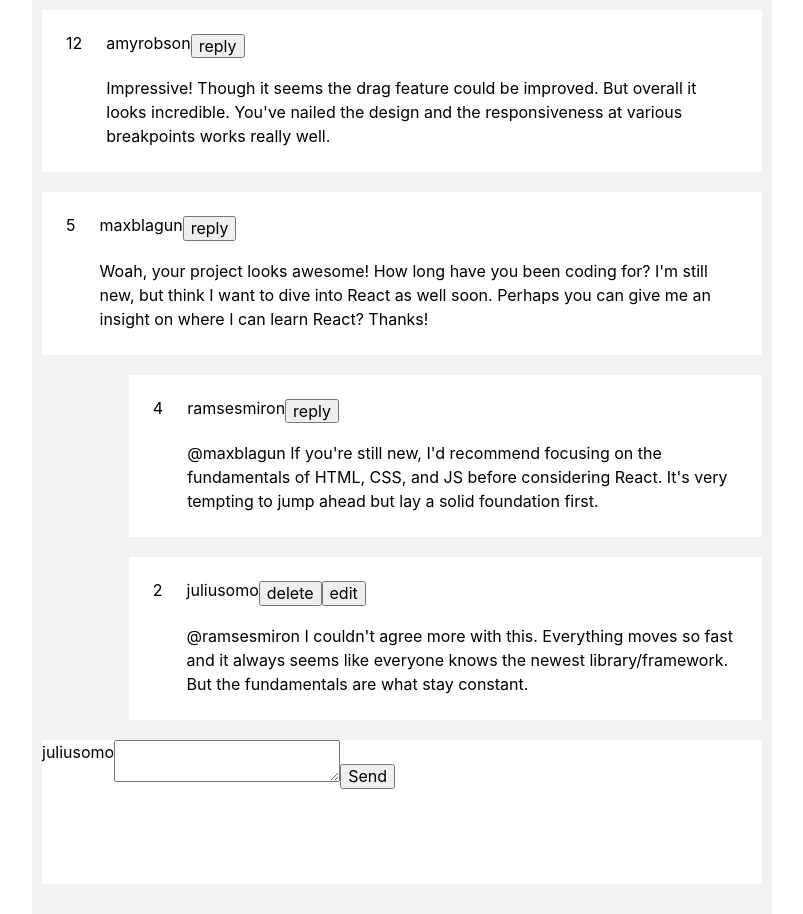
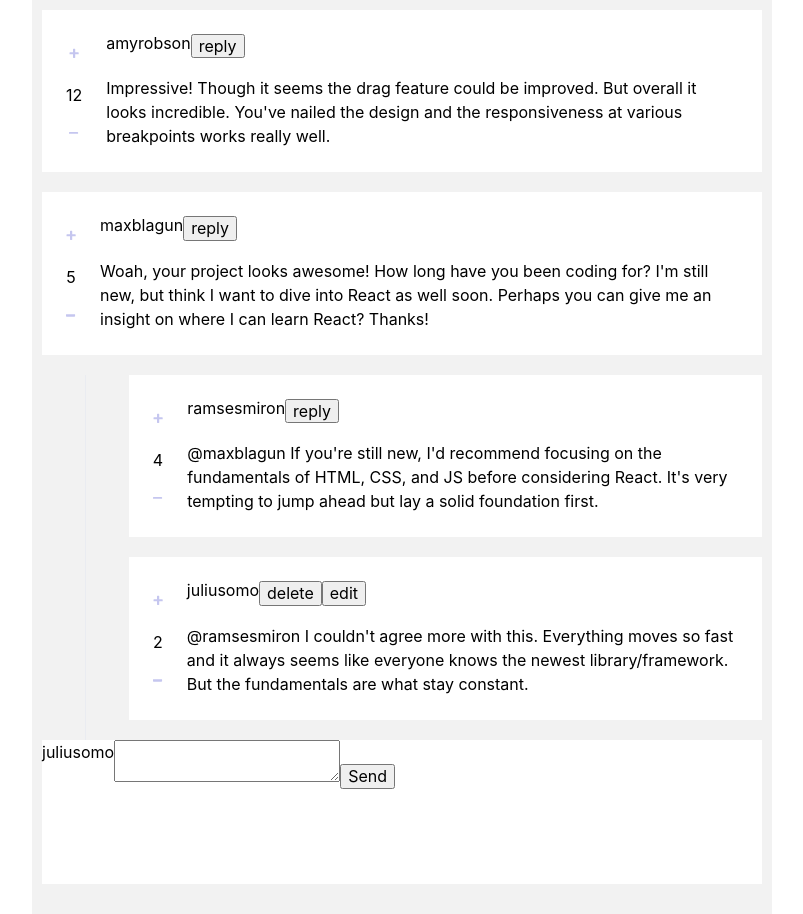
Before and after one commit to yogeshdatir/react-comments-section, a React (Create React App) app: page / in a window 1280 px wide. Shown: the whole page, without its empty margins (238-1041 px from the left). Built offline with nearby package versions, Linux system fonts and the light colour scheme.

Commit message:
score update

```diff
--- a/src/contexts/commentContext.tsx
+++ b/src/contexts/commentContext.tsx
@@ -14,6 +14,7 @@ export interface CommentContextInterface {
   addNewReply: (parentCommentId: string, newComment: IReply) => void;
   deleteComment: (commentId: string, parentCommentId?: string) => void;
   updateComment: (updatedComment: IComment) => void;
+  updateScore: (commentId: string, operation: string) => void;
 }
 
 const commentContext = createContext<CommentContextInterface | null>(null);
@@ -85,7 +86,7 @@ export default function CommentContextProvider(props: any) {
     let tempComments: any = [...commentsData.comments];
 
     if (oldCommentIndex) {
-      if (oldCommentIndex.replyId) {
+      if (oldCommentIndex.replyId !== undefined) {
         tempComments[oldCommentIndex.parentCommentId]?.replies?.splice(
           oldCommentIndex.replyId,
           1,
@@ -132,12 +133,69 @@ export default function CommentContextProvider(props: any) {
     }
   };
 
+  const updateScore = (commentId: string, operation: string) => {
+    let oldCommentIndex:
+      | { parentCommentId: number; replyId?: number | undefined }
+      | undefined;
+    let oldComment: IComment_Reply | undefined;
+
+    commentsData.comments.forEach((comment: IComment_Reply, index: number) => {
+      if (comment.id === commentId) {
+        oldCommentIndex = { parentCommentId: index };
+        oldComment = comment;
+      } else if (comment.replies) {
+        comment.replies.forEach((reply: IReply, replyIndex: number) => {
+          if (reply.id === commentId) {
+            oldCommentIndex = { parentCommentId: index, replyId: replyIndex };
+            oldComment = reply;
+          }
+        });
+      }
+    });
+
+    // ToDo: if we set IComment[] type here, there is type mismatch for reply. Figure out solution.
+    let tempComments: any = [...commentsData.comments];
+
+    if (oldCommentIndex) {
+      if (oldCommentIndex.replyId !== undefined) {
+        operation === "add"
+          ? tempComments[oldCommentIndex.parentCommentId]?.replies?.splice(
+              oldCommentIndex.replyId,
+              1,
+              { ...oldComment, score: (oldComment?.score || 0) + 1 }
+            )
+          : tempComments[oldCommentIndex.parentCommentId]?.replies?.splice(
+              oldCommentIndex.replyId,
+              1,
+              { ...oldComment, score: (oldComment?.score || 0) - 1 }
+            );
+      } else {
+        operation === "add"
+          ? tempComments.splice(oldCommentIndex.parentCommentId, 1, {
+              ...oldComment,
+              score: (oldComment?.score || 0) + 1,
+            })
+          : tempComments.splice(oldCommentIndex.parentCommentId, 1, {
+              ...oldComment,
+              score: (oldComment?.score || 0) - 1,
+            });
+      }
+    }
+
+    oldCommentIndex &&
+      setCommentsData({
+        ...commentsData,
+        comments: tempComments,
+      });
+  };
+
   const CommentContextState: CommentContextInterface = {
     commentsData,
     addNewComment,
     addNewReply,
     deleteComment,
     updateComment,
+    updateScore,
   };
 
   return (
--- a/src/features/comments/components/Comment.styled.tsx
+++ b/src/features/comments/components/Comment.styled.tsx
@@ -9,6 +9,13 @@ const Container = styled.div`
 
 const CommentScoreSection = styled.div`
   display: flex;
+  flex-direction: column;
+  justify-content: space-around;
+  align-items: center;
+
+  img {
+    cursor: pointer;
+  }
 `;
 
 const CommentDetailsSection = styled.div`
--- a/src/features/comments/components/Comment.tsx
+++ b/src/features/comments/components/Comment.tsx
@@ -1,11 +1,9 @@
 import { useState } from "react";
 import { useCommentContext } from "../../../contexts/commentContext";
-import {
-  IComment,
-  IComment_Reply,
-  IReply,
-  IUser,
-} from "../../../types/commentsTypes";
+import { IComment_Reply } from "../../../types/commentsTypes";
+import PlusIcon from "../../../assets/images/icon-plus.svg";
+import MinusIcon from "../../../assets/images/icon-minus.svg";
+
 import {
   CommentContent,
   CommentDetailsSection,
@@ -21,7 +19,8 @@ type Props = {
 };
 
 const Comment = ({ comment, addReply, parentCommentId }: Props) => {
-  const { commentsData, deleteComment, updateComment } = useCommentContext();
+  const { commentsData, deleteComment, updateComment, updateScore } =
+    useCommentContext();
   const [edit, setEdit] = useState<boolean>(false);
   const [commentContent, setCommentContent] = useState<string>(comment.content);
 
@@ -33,9 +32,31 @@ const Comment = ({ comment, addReply, parentCommentId }: Props) => {
     );
   };
 
+  const handleAddScore = (commentId: string) => {
+    updateScore(commentId, "add");
+  };
+
+  const handleSubtractScore = (commentId: string) => {
+    updateScore(commentId, "subtract");
+  };
+
   return (
     <Container>
-      <CommentScoreSection>{comment.score}</CommentScoreSection>
+      <CommentScoreSection>
+        <img
+          src={PlusIcon}
+          style={{ height: "10px", width: "10px" }}
+          alt="add score"
+          onClick={() => handleAddScore(comment.id)}
+        />
+        {comment.score}
+        <img
+          src={MinusIcon}
+          style={{ height: "2.5px", width: "10px" }}
+          alt="subtract score"
+          onClick={() => handleSubtractScore(comment.id)}
+        />
+      </CommentScoreSection>
       <CommentDetailsSection>
         <CommentHeader>
           {comment.user.username}
```
